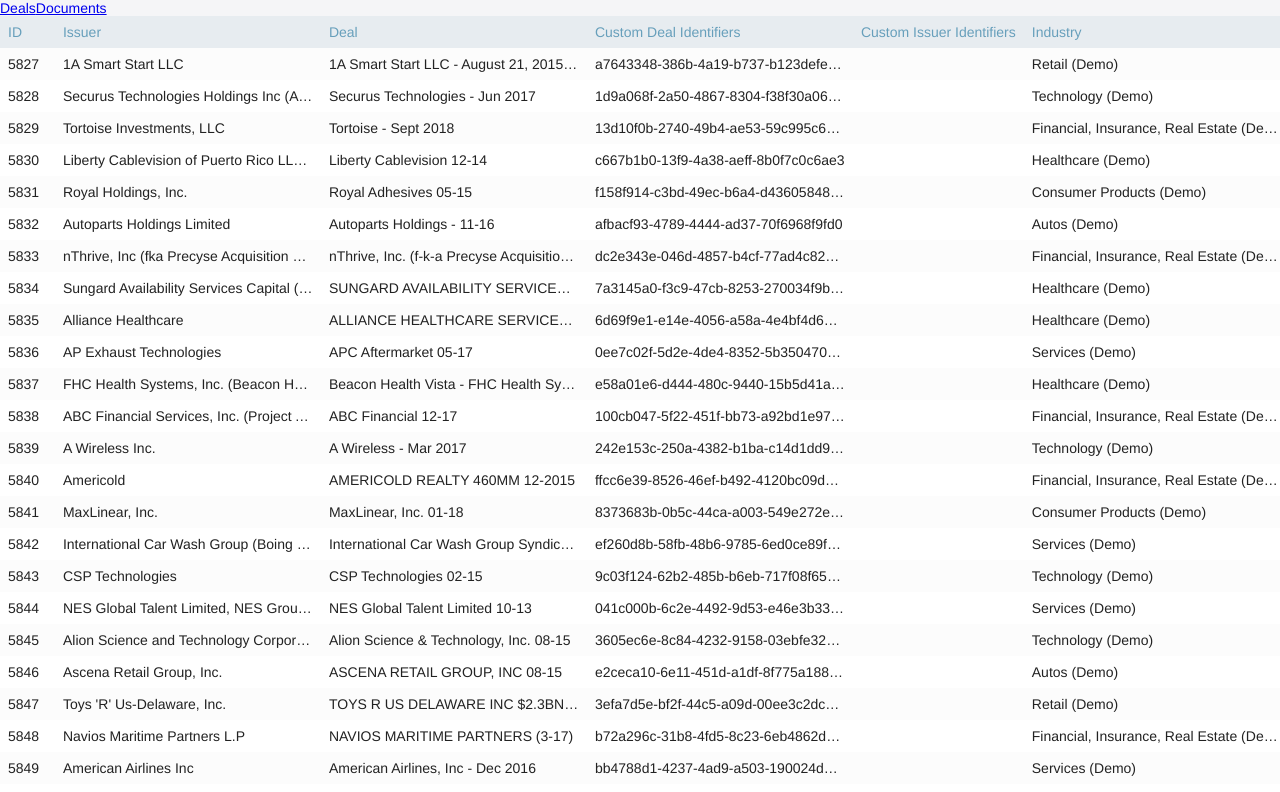
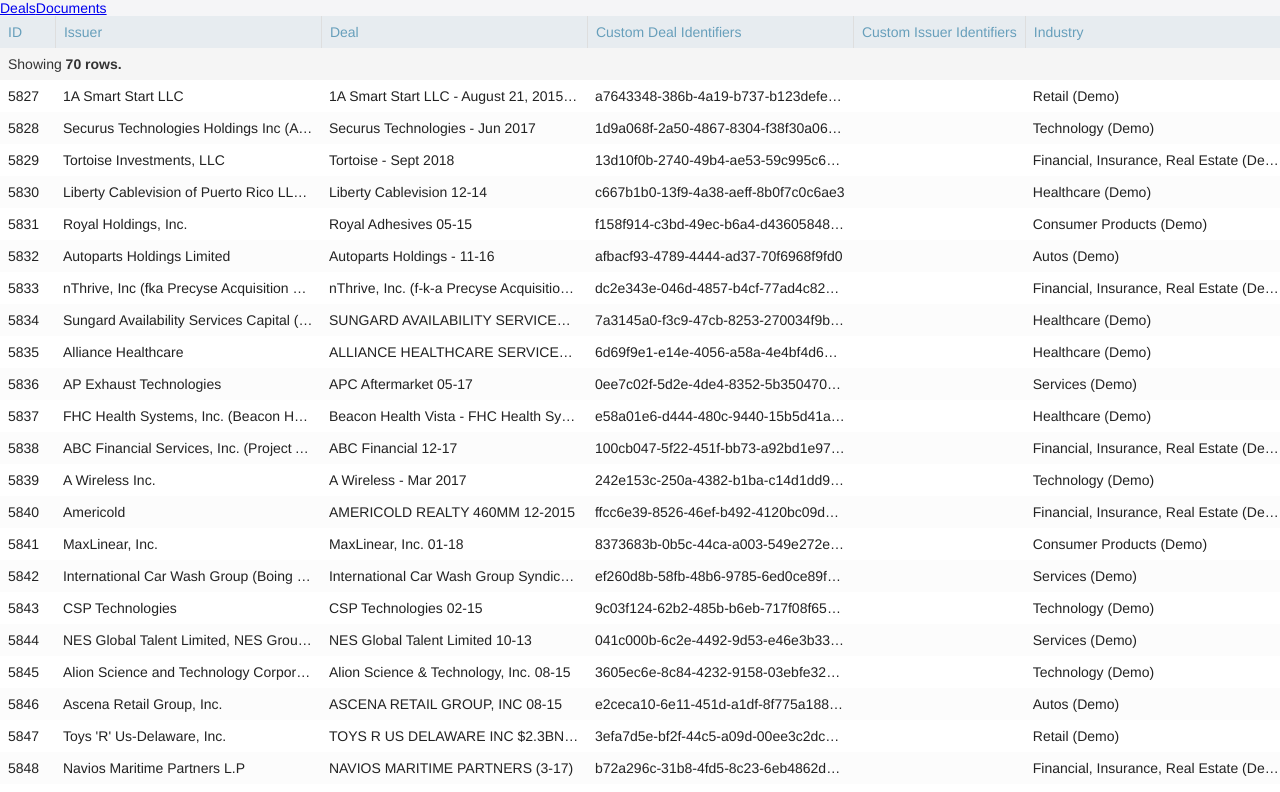
Before and after one commit to samrodrigues/findox-task, a Vue app: page /deals in a window 1280 px wide. Shown: the top 792 px of the page. Built offline with nearby package versions, Linux system fonts and the light colour scheme.

Commit message:
Remove pagination

```diff
--- a/src/components/grid/AppGrid.vue
+++ b/src/components/grid/AppGrid.vue
@@ -26,8 +26,11 @@
           />
         </div>
       </template>
+      <div class="row-info">
+        Showing <strong>{{ sortedData.length }} {{pluralize('row', sortedData.length)}}.</strong>
+      </div>
       <div
-          v-for="(row, rowIndex) in resultingData"
+          v-for="(row, rowIndex) in sortedData"
           :key="rowIndex"
           class="grid-row"
           role="row"
@@ -47,10 +50,12 @@
     </div>
   </div>
 </template>
+
 <script setup>
 import {computed, ref} from 'vue';
-import {sortLowerCase} from "../../helpers/string";
+import {sortLowerCase, pluralize} from "../../helpers/string";
 import AppGridColumnControls from "./AppGridColumnControls.vue";
+import AppGridPagination from "./AppGridPagination.vue";
 
 const props = defineProps({
   columns: Array,
@@ -73,9 +78,8 @@
 const sortDirection = ref(1);
 
 // Computed
-const resultingData = computed(() => {
-  // Filter the data according to appliedFilters
-  let filteredData = props.data.filter(row => {
+const filteredData = computed(() => {
+  return props.data.filter(row => {
     return Object.keys(appliedFilters.value).every(key => {
       const filterValues = appliedFilters.value[key];
       if (filterValues.length === 0) {
@@ -84,10 +88,11 @@
       return filterValues.includes(row[key]);
     });
   });
+});
 
-  // Sort the data according to sortColumn and sortDirection
+const sortedData = computed(() => {
   if (sortColumn.value !== null) {
-    filteredData.sort((a, b) => {
+    return filteredData.sort((a, b) => {
       const valueA = a[sortColumn.value];
       const valueB = b[sortColumn.value];
       if (valueA < valueB) {
@@ -99,11 +104,8 @@
       }
     });
   }
-
-  return filteredData;
+  return filteredData.value;
 });
-
-
 
 // Handlers
 const onClosed = () => {
@@ -122,6 +124,16 @@
   } else {
     openHeader.value = index
   }
+};
+
+
+// Pagination -- let's skip this for now
+import { usePagination } from "../../helpers/pagination";
+const currentPage = ref(1);
+const perPage = ref(25);
+const { paginatedData } = usePagination(sortedData, currentPage, perPage);
+const onPageUpdated = (page) => {
+  currentPage.value = page
 };
 
 </script>
@@ -160,20 +172,28 @@
   white-space: nowrap;
   overflow: visible;
   text-overflow: ellipsis;
+
+  &:not(:first-child) {
+    border-left: solid 1px #dedede;
+  }
+}
+
+.row-info {
+  grid-column: 1 / -1;
+  background-color: #f5f5f5;
+  padding: $cellPadding;
+  color: #333;
 }
 
 .grid-row {
   display: contents;
   cursor: pointer;
-
   .grid-cell {
     background-color: #ffffff;
   }
-
   &:nth-child(even) .grid-cell {
     background-color: #fcfcfc;
   }
-
   &:hover .grid-cell {
     background-color: #fcfcf2;
   }
--- /dev/null
+++ b/src/components/grid/AppGridPagination.vue
@@ -0,0 +1,50 @@
+<template>
+  <div class="pagination">
+    <button @click="previousPage" :disabled="currentPage === 1">Previous</button>
+    <span>Page {{ currentPage }} of {{ pageCount }}</span>
+    <button @click="nextPage" :disabled="currentPage === pageCount">Next</button>
+  </div>
+</template>
+
+<script setup>
+const props = defineProps({
+  currentPage: Number,
+  pageCount: Number,
+});
+
+const emit = defineEmits(['pageUpdated']);
+
+const nextPage = () => {
+  if (props.currentPage < props.pageCount) {
+    emit('pageUpdated', props.currentPage + 1);
+  }
+};
+
+const previousPage = () => {
+  if (props.currentPage > 1) {
+    emit('pageUpdated', props.currentPage - 1);
+  }
+};
+</script>
+
+<style scoped lang="scss">
+.pagination {
+  display: flex;
+  gap: 8px;
+  justify-content: center;
+  align-items: center;
+  margin: 12px 0;
+
+  button {
+    line-height: 20px;
+    background-color: transparent;
+    border: none;
+    cursor: pointer;
+
+    &:disabled {
+      color: #e0e0e0;
+      cursor: not-allowed;
+    }
+  }
+}
+</style>
--- /dev/null
+++ b/src/helpers/pagination.js
@@ -0,0 +1,13 @@
+import { computed } from "vue";
+
+export function usePagination(data, currentPage, perPage) {
+  const paginatedData = computed(() => {
+    const startIndex = (currentPage.value - 1) * perPage.value;
+    const endIndex = startIndex + perPage.value;
+    return data.value.slice(startIndex, endIndex);
+  });
+
+  return {
+    paginatedData,
+  };
+}
--- a/src/helpers/string.js
+++ b/src/helpers/string.js
@@ -5,3 +5,7 @@
   if (lowerA > lowerB) return 1;
   return 0;
 }
+
+export const pluralize = (word, number, pluralSuffix = 's') => {
+  return word + (number > 1 ? pluralSuffix : '');
+}
```
Also changed, not shown: src/components/grid/AppGridControl.vue (added, +13 -0 lines).
